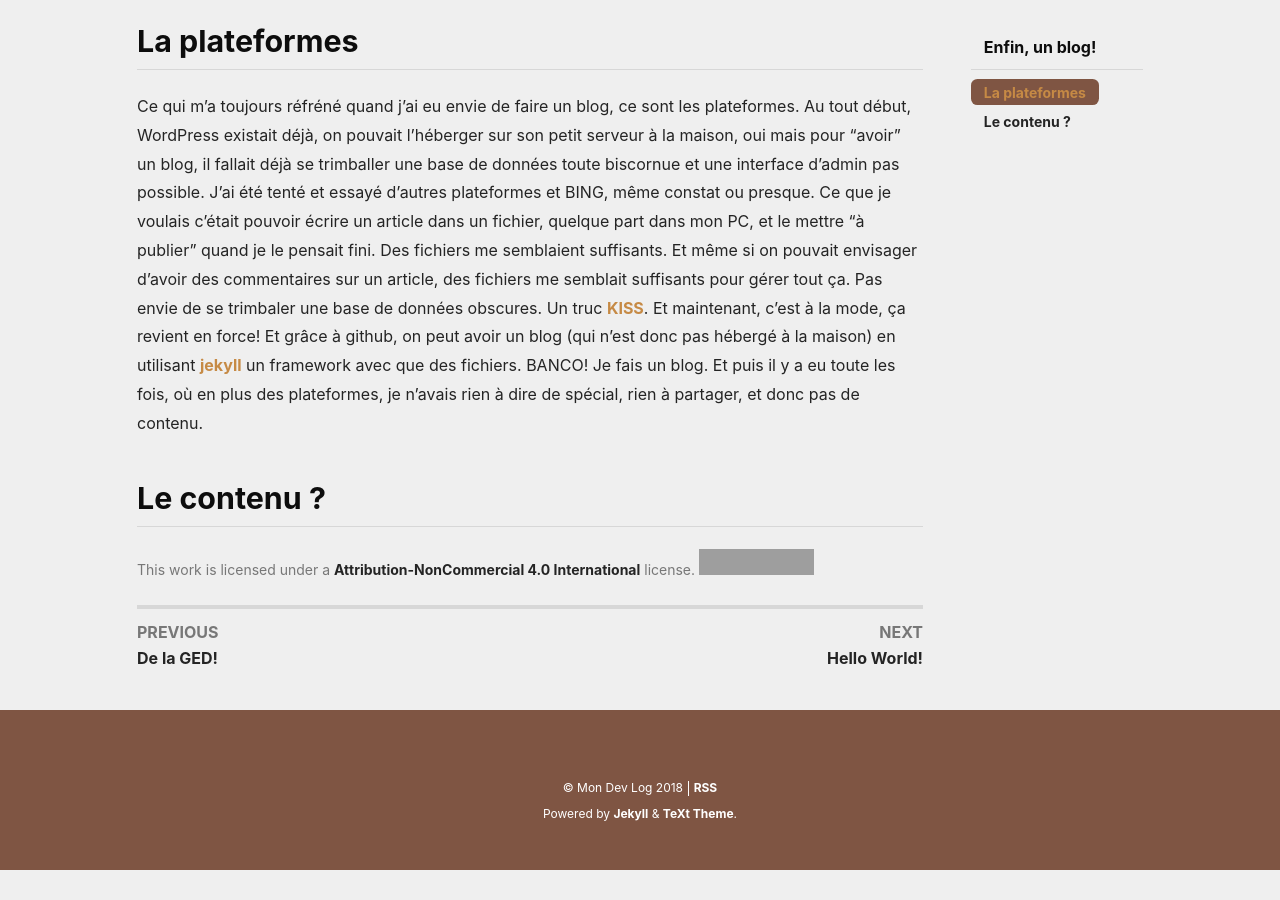
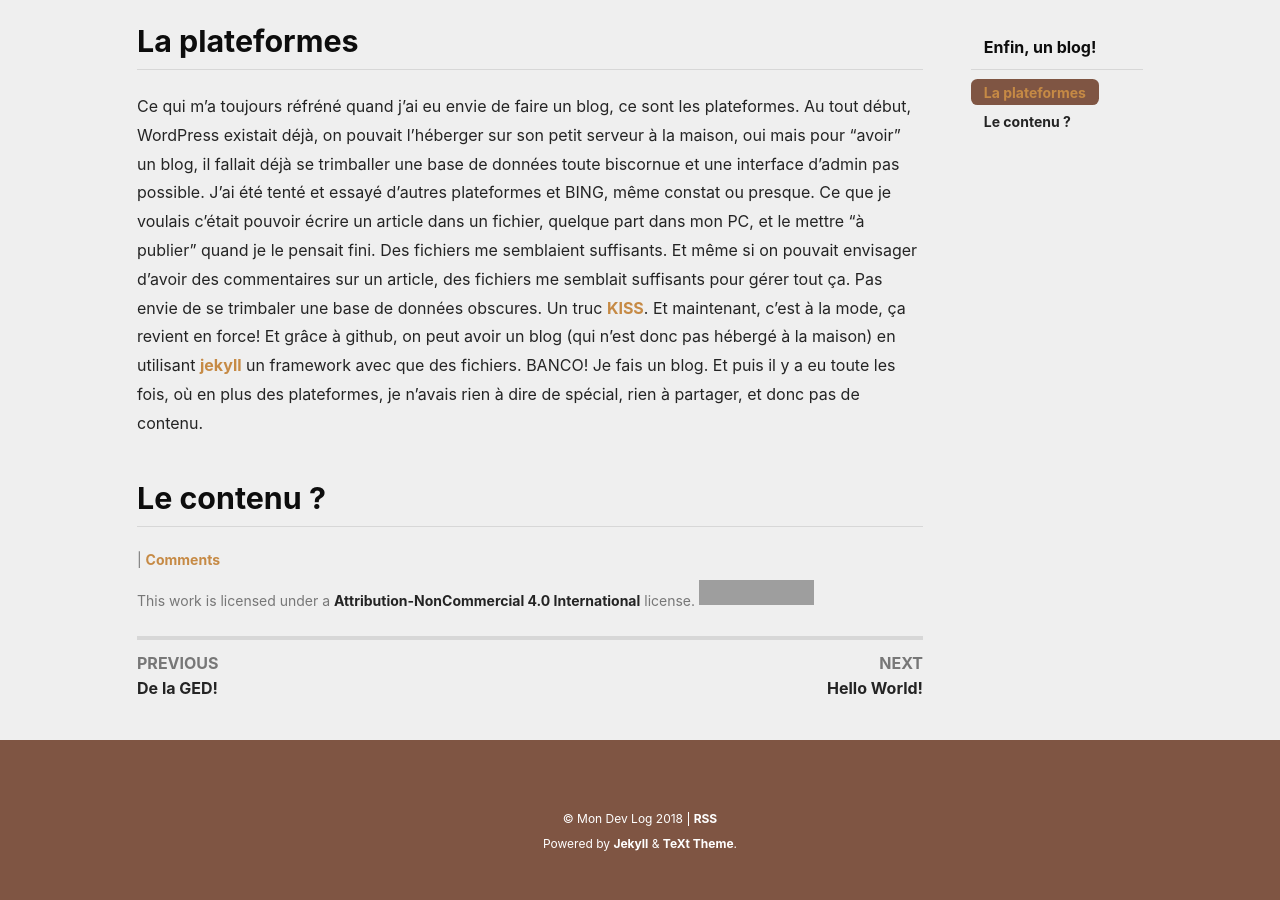
Before and after one commit to psic/psic.github.io, a Jekyll site: the page built from _posts/2018-07-24-presentation.md, in a window 1280 px wide and 900 px high, scrolled down 699 px. Built offline with Jekyll 4.4.1, drawn with Linux system fonts in a browser that asks for light colours; nearby versions of some CDN libraries; comment, search, counter and statistics services are not loaded; before the commit the page ends 1569 px from its top, so only the background shows below that; grey boxes are pictures that could not be loaded.

Commit message:
add disqus comment count

```diff
--- a/_layouts/article.html
+++ b/_layouts/article.html
@@ -26,12 +26,11 @@
       {%- assign _locale_last_update = __return -%}
       <span>{{ _locale_last_update }}
         <time itemprop="dateModified" datetime="{{ page.modify_date | date_to_xmlschema }}">{{ page.modify_date | date: _locale_date_format }}</time>
-        <p>{% if page.comments == true %} | <a href="{{ site.url }}{{ page.url }}#disqus_thread" class="disqus-comment-count">Comments</a>{% endif %}</p>
       </span>
     {%- elsif page.date -%}
       <meta itemprop="dateModified" content="{{ page.date | date_to_xmlschema }}">
     {%- endif -%}
-
+	<p>{% if page.comments == true %} | <a href="{{ site.url }}{{ page.url }}#disqus_thread" class="disqus-comment-count">Comments</a>{% endif %}</p>
 
     {%- include article-footer/custom.html -%}
 
```
